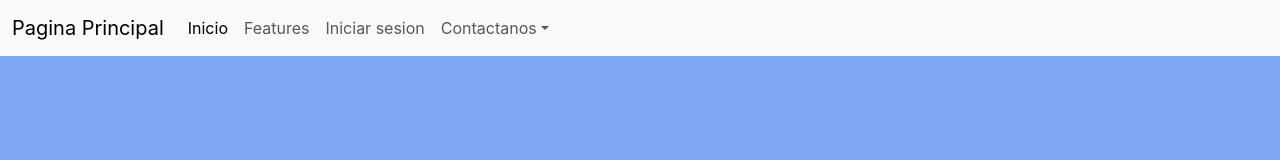
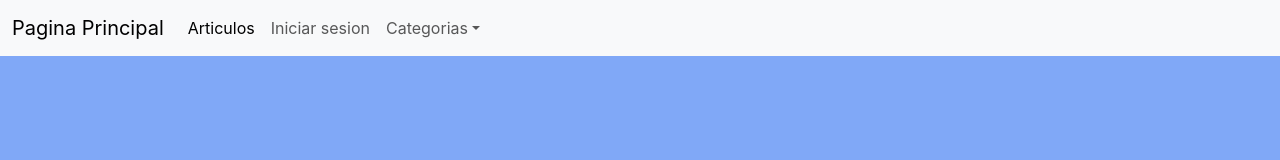
Before and after one commit to humbertovenavente/Proyecto2023, a React (Create React App) app in the folder proyecto/: page / in a window 1280 px wide. Shown: the top 160 px of the page. Built offline with nearby package versions, Linux system fonts and the light colour scheme.

Commit message:
Cambios en diseño

```diff
--- a/proyecto/src/Front/Barra.js
+++ b/proyecto/src/Front/Barra.js
@@ -13,17 +13,14 @@ const Barra = () => {
     <div className="collapse navbar-collapse" id="navbarNavDropdown">
       <ul className="navbar-nav">
         <li className="nav-item">
-          <Link className="nav-link active" aria-current="page" to = '/'>Inicio</Link>
-        </li>
-        <li className="nav-item">
-          <a className="nav-link" href="#">Features</a>
+          <Link className="nav-link active" aria-current="page" to = '/articulos'>Articulos</Link>
         </li>
         <li className="nav-item">
           <Link className="nav-link" to='/iniciar sesion'>Iniciar sesion</Link>
         </li>
         <li className="nav-item dropdown">
           <a className="nav-link dropdown-toggle" href="#" role="button" data-bs-toggle="dropdown" aria-expanded="false">
-            Contactanos
+            Categorias
           </a>
           <ul className="dropdown-menu">
             <li><Link className="dropdown-item" to='/Contacto'>Contacto</Link></li>
```
